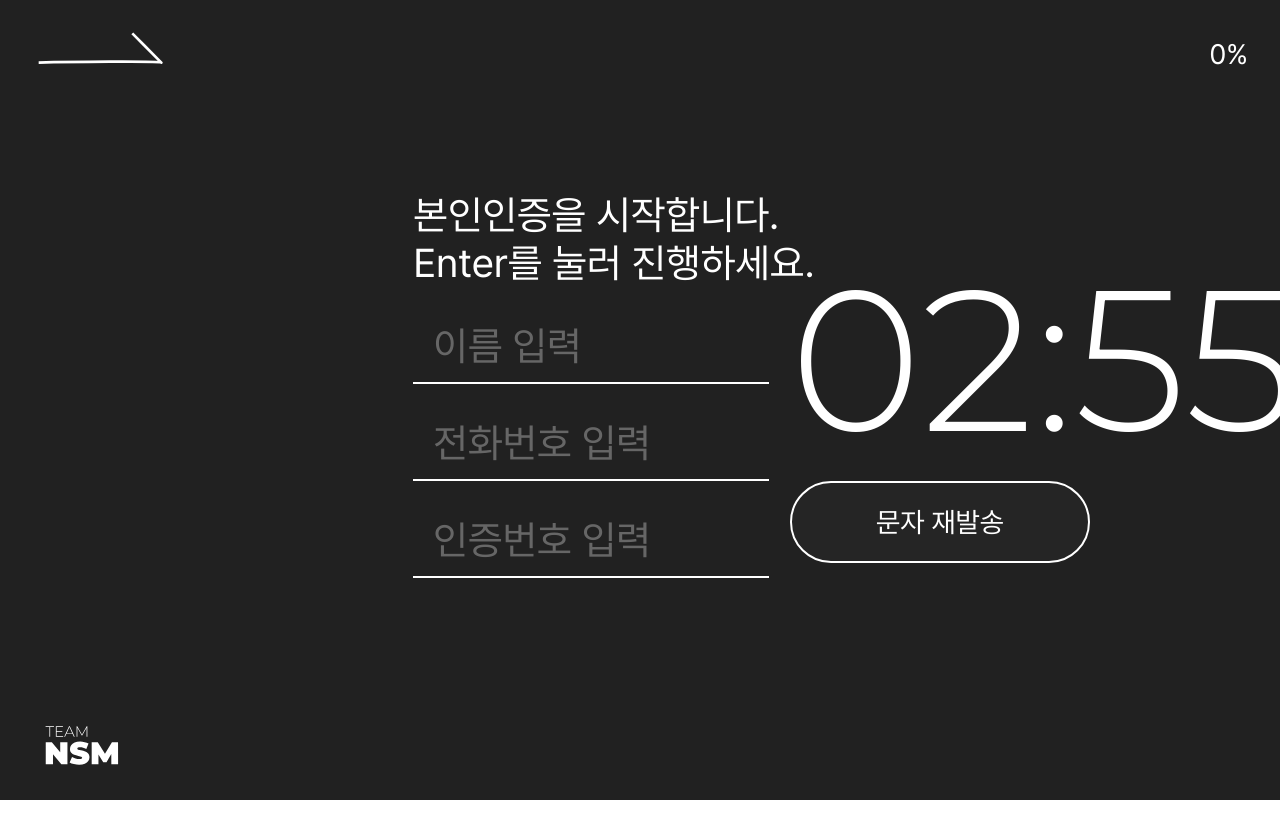
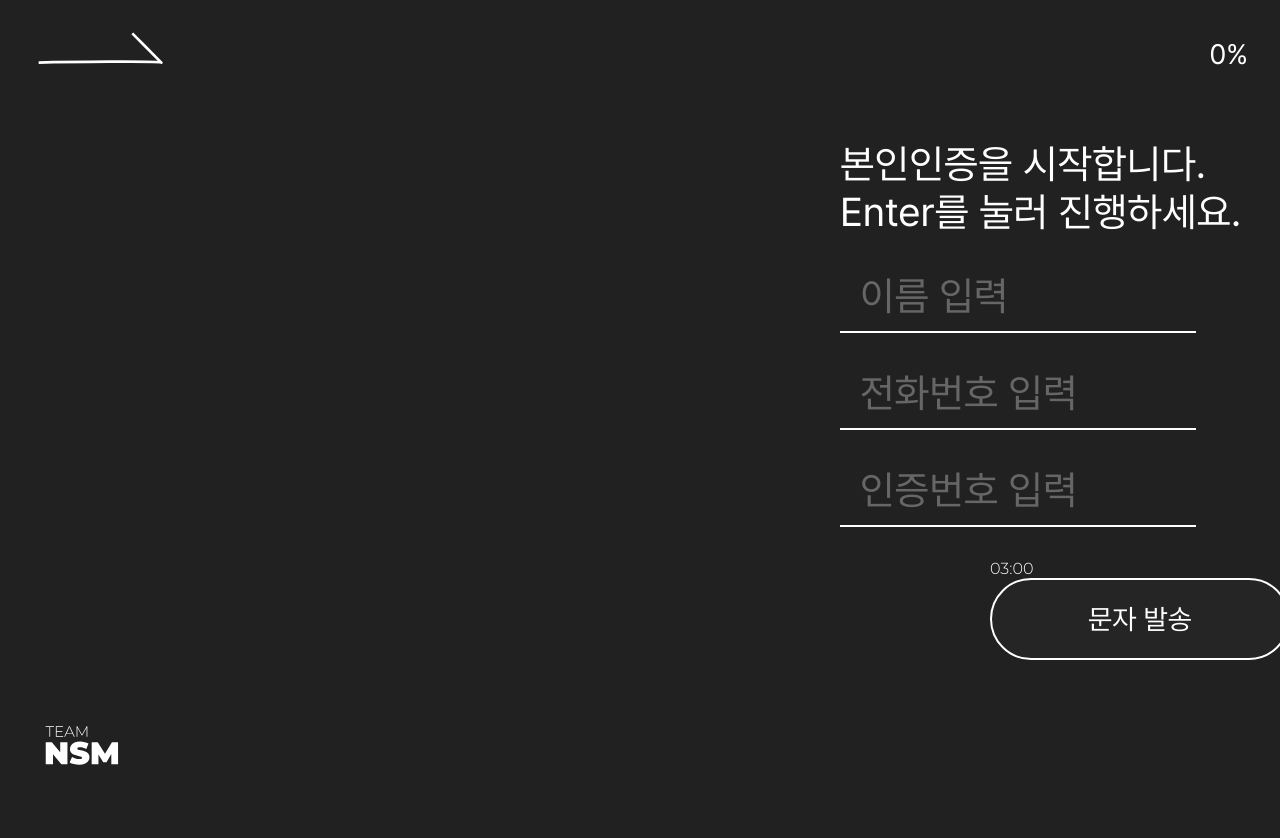
Before and after one commit to imzeze/mbtisurvey2022-client, a Next.js app: page /auth in a window 1280 px wide. Shown: the top 838 px of the page. Before the commit the page ends 800 px from the top, so only its background shows below. Built offline with nearby package versions, Linux system fonts and the light colour scheme.

Commit message:
feat: firebase 휴대폰 인증 로직 추가

```diff
--- a/package.json
+++ b/package.json
@@ -12,10 +12,12 @@
     "@emotion/react": "^11.8.1",
     "@emotion/styled": "^11.8.1",
     "@types/react-color": "^3.0.6",
+    "firebase": "^9.6.7",
     "next": "12.1.0",
     "react": "17.0.2",
     "react-color": "^2.19.3",
     "react-dom": "17.0.2",
+    "react-hook-form": "^7.27.1",
     "recoil": "^0.6.1"
   },
   "devDependencies": {
--- /dev/null
+++ b/src/components/auth/AuthContainer.tsx
@@ -0,0 +1,59 @@
+import { useFirebaseAuth } from '../../util/usePhoneAuth';
+import {
+    getAuth,
+    RecaptchaVerifier,
+    signInWithPhoneNumber,
+} from 'firebase/auth';
+import AuthPresenter from './AuthPresenter';
+
+const AuthContainer = () => {
+    const { app } = useFirebaseAuth();
+    const auth = getAuth(app);
+
+    const sendAuthCode = (phone: string) => {
+        const appVerifier = new RecaptchaVerifier(
+            'sign-in-button',
+            {
+                size: 'invisible',
+            },
+            auth,
+        );
+
+        window.recaptchaVerifier = appVerifier;
+        auth.languageCode = 'ko';
+        signInWithPhoneNumber(auth, '+82' + phone, window.recaptchaVerifier)
+            .then((confirmationResult) => {
+                window.confirmationResult = confirmationResult;
+            })
+            .catch((error) => {
+                console.log(error);
+            });
+    };
+
+    const confirmAuthCode = (data: { [x: string]: string }) => {
+        window.confirmationResult
+            .confirm(data['authNumber'])
+            .then((result: any) => {
+                alert('인증이 완료되었습니다.');
+                console.log(result.user, result);
+            })
+            .catch((error: any) => {
+                if (error.code === 'auth/invalid-verification-code') {
+                    alert('인증번호가 유효하지 않습니다.');
+                } else if (error.code === 'auth/session-expired') {
+                    alert('인증번호가 만료되었습니다.');
+                } else {
+                    alert('인증을 실패하였습니다.');
+                }
+            });
+    };
+
+    return (
+        <AuthPresenter
+            confirmAuthCode={confirmAuthCode}
+            sendAuthCode={sendAuthCode}
+        />
+    );
+};
+
+export default AuthContainer;
--- a/src/components/auth/AuthPresenter.tsx
+++ b/src/components/auth/AuthPresenter.tsx
@@ -1,12 +1,35 @@
-import { useState } from 'react';
+import { useRef, useState } from 'react';
+import { useForm } from 'react-hook-form';
 import { Button, Input, Timer } from '../common';
-import { Title, InputContainer, InputBox, Time } from './AuthStyled';
+import { Container, Title, InputContainer, InputBox, Time } from './AuthStyled';
 
-const AuthPresenter = () => {
-    const [retryCount, setRetryCount] = useState(0);
+const AuthPresenter = ({
+    confirmAuthCode,
+    sendAuthCode,
+}: {
+    confirmAuthCode: (data: { [x: string]: string }) => void;
+    sendAuthCode: (phone: string) => void;
+}) => {
+    const {
+        register,
+        setValue,
+        getValues,
+        formState: { errors },
+        handleSubmit,
+    } = useForm({
+        mode: 'onChange',
+    });
+    const [timerActiveCount, setTimerActiveCount] = useState(0);
+    const formRef = useRef<HTMLFormElement>(null);
 
     return (
         <>
+            <form
+                ref={formRef}
+                style={{ width: '100%' }}
+                onSubmit={handleSubmit(confirmAuthCode)}
+            >
+                <Container>
                     <InputContainer>
                         <Title>
                             <div>본인인증을 시작합니다.</div>
@@ -14,24 +37,82 @@ const AuthPresenter = () => {
                         </Title>
                         <InputBox>
                             <div>
-                        <Input placeholder="이름 입력" />
+                                <Input
+                                    placeholder="이름 입력"
+                                    register={register('name', {
+                                        required: true,
+                                    })}
+                                />
+                                {errors['name']?.type === 'required' && (
+                                    <div>이름을 입력해주세요.</div>
+                                )}
                             </div>
                             <div>
-                        <Input placeholder="전화번호 입력" />
+                                <Input
+                                    placeholder="전화번호 입력"
+                                    register={register('phone', {
+                                        required: true,
+                                        validate: (v) => {
+                                            if (!isFinite(v)) {
+                                                setValue(
+                                                    'phone',
+                                                    v.slice(0, -1),
+                                                );
+                                                return false;
+                                            }
+                                            return true;
+                                        },
+                                    })}
+                                />
+                                {/* {errors['phone']?.type === 'required' && (
+                                    <div>전화번호를 입력해주세요.</div>
+                                )} */}
                             </div>
                             <div>
-                        <Input placeholder="인증번호 입력" />
+                                <Input
+                                    placeholder="인증번호 입력"
+                                    register={register('authNumber', {
+                                        required: true,
+                                        validate: (v) => {
+                                            if (!isFinite(v)) {
+                                                setValue(
+                                                    'authNumber',
+                                                    v.slice(0, -1),
+                                                );
+                                                return false;
+                                            }
+                                            return true;
+                                        },
+                                    })}
+                                />
+                                {errors['authNumber']?.type === 'required' && (
+                                    <div>인증번호를 입력해주세요.</div>
+                                )}
                             </div>
+                            <input type="submit" hidden />
                         </InputBox>
                     </InputContainer>
                     <Time>
                         <div>
-                    <Timer seconds={180} retryCount={retryCount} />
-                    <Button onClick={() => setRetryCount((prev) => prev + 1)}>
-                        문자 재발송
+                            <Timer
+                                isActive={timerActiveCount > 0}
+                                seconds={180}
+                                retryCount={timerActiveCount}
+                            />
+                            <Button
+                                id="sign-in-button"
+                                type="button"
+                                onClick={() => {
+                                    setTimerActiveCount((prev) => prev + 1);
+                                    sendAuthCode(getValues('phone'));
+                                }}
+                            >
+                                {timerActiveCount ? '문자 재발송' : '문자 발송'}
                             </Button>
                         </div>
                     </Time>
+                </Container>
+            </form>
         </>
     );
 };
--- a/src/components/auth/AuthStyled.tsx
+++ b/src/components/auth/AuthStyled.tsx
@@ -1,4 +1,12 @@
 import styled from '@emotion/styled';
+import { isDesktop, isMobile } from '../../assets/consts/mediaQuery';
+
+export const Container = styled.div`
+    ${isDesktop} {
+        display: flex;
+        align-items: center;
+    }
+`;
 
 export const Title = styled.div`
     width: 440px;
@@ -37,7 +45,13 @@ export const Time = styled.div`
         position: absolute;
         height: 100%;
         right: -10px;
-        width: 500px;
+        ${isDesktop} {
+            width: 500px;
+        }
+        ${isMobile} {
+            width: 254px;
+        }
+
         white-space: nowrap;
         overflow: hidden;
     }
--- a/src/components/common/Input.tsx
+++ b/src/components/common/Input.tsx
@@ -1,5 +1,6 @@
 import styled from '@emotion/styled';
 import { InputHTMLAttributes } from 'react';
+import { UseFormRegisterReturn } from 'react-hook-form';
 import COLOR from '../../assets/consts/color';
 
 const StyledInput = styled.input`
@@ -23,6 +24,8 @@ const StyledInput = styled.input`
 
 export default function Input({
     ...attrs
-}: InputHTMLAttributes<HTMLInputElement>) {
+}: InputHTMLAttributes<HTMLInputElement> & {
+    register?: UseFormRegisterReturn;
+}) {
     return <StyledInput {...attrs} />;
 }
--- a/src/components/common/Timer.tsx
+++ b/src/components/common/Timer.tsx
@@ -1,14 +1,30 @@
 /** @jsxImportSource @emotion/react */
+import styled from '@emotion/styled';
 import { useEffect, useState } from 'react';
+import { isDesktop, isMobile } from '../../assets/consts/mediaQuery';
 
 interface StopWatchProps {
+    // 시작
+    isActive: boolean;
     // 시간
     seconds: number;
-    // 재시작
+    // 재시작 횟수
     retryCount: number;
 }
 
-const Timer = ({ seconds, retryCount }: StopWatchProps) => {
+const Clock = styled('div')`
+    font-family: Montserrat;
+    font-weight: 300;
+
+    ${isDesktop} {
+        font-size: 200px;
+    }
+    ${isMobile} {
+        font-size: 100px;
+    }
+`;
+
+const Timer = ({ isActive, seconds, retryCount }: StopWatchProps) => {
     const [time, setTime] = useState(0);
 
     useEffect(() => {
@@ -16,26 +32,22 @@ const Timer = ({ seconds, retryCount }: StopWatchProps) => {
     }, [retryCount]);
 
     useEffect(() => {
-        if (time > 0) {
-            const tick = setTimeout(() => {
-                setTime((prev) => prev - 1);
-            }, 1000);
+        if (isActive) {
+            if (time > 0) {
+                const tick = setTimeout(() => {
+                    setTime((prev) => prev - 1);
+                }, 1000);
 
-            return () => clearInterval(tick);
+                return () => clearInterval(tick);
+            }
         }
-    }, [time]);
+    }, [time, isActive]);
 
     return (
-        <div
-            css={{
-                fontFamily: 'Montserrat',
-                fontWeight: '300',
-                fontSize: '200px',
-            }}
-        >
+        <Clock>
             {`${Math.floor(time / 60)}`.padStart(2, '0')}:
             {`${time % 60}`.padStart(2, '0')}
-        </div>
+        </Clock>
     );
 };
 
--- a/src/pages/_app.tsx
+++ b/src/pages/_app.tsx
@@ -2,6 +2,13 @@ import type { AppProps } from 'next/app';
 import { Global } from '@emotion/react';
 import GlobalStyle from '../../styles/GlobalStyle';
 import { RecoilRoot } from 'recoil';
+
+declare global {
+    interface Window {
+        recaptchaVerifier?: any;
+        confirmationResult: any;
+    }
+}
 
 function MyApp({ Component, pageProps }: AppProps) {
     return (
--- a/src/pages/auth/index.tsx
+++ b/src/pages/auth/index.tsx
@@ -1,11 +1,11 @@
-import AuthPresenter from '../../components/auth/AuthPresenter';
+import AuthContainer from '../../components/auth/AuthContainer';
 import { Layout, Template } from '../../components/layout';
 
 const AuthPage = () => {
     return (
         <Layout>
             <Template padding="140px 0" minHeight="100vh">
-                <AuthPresenter />
+                <AuthContainer />
             </Template>
         </Layout>
     );
--- /dev/null
+++ b/src/util/usePhoneAuth.ts
@@ -0,0 +1,18 @@
+import { initializeApp } from 'firebase/app';
+
+export const useFirebaseAuth = () => {
+    const firebaseConfig = {
+        apiKey: 'AIzaSyC6Z73JtrHU7OzYU-P5-LLqtJbK1B0VYeQ',
+        authDomain: 'nsm-mbtisurvey2022.firebaseapp.com',
+        projectId: 'nsm-mbtisurvey2022',
+        storageBucket: 'nsm-mbtisurvey2022.appspot.com',
+        messagingSenderId: '789562507530',
+        appId: '1:789562507530:web:ac9252ffc1ee915eaa3af3',
+    };
+
+    const app = initializeApp(firebaseConfig);
+
+    return {
+        app,
+    };
+};
```
Also changed, not shown: 1 other file (tests, documents, lock files or other folders). Lines whose indentation alone changed are shown as unchanged.
